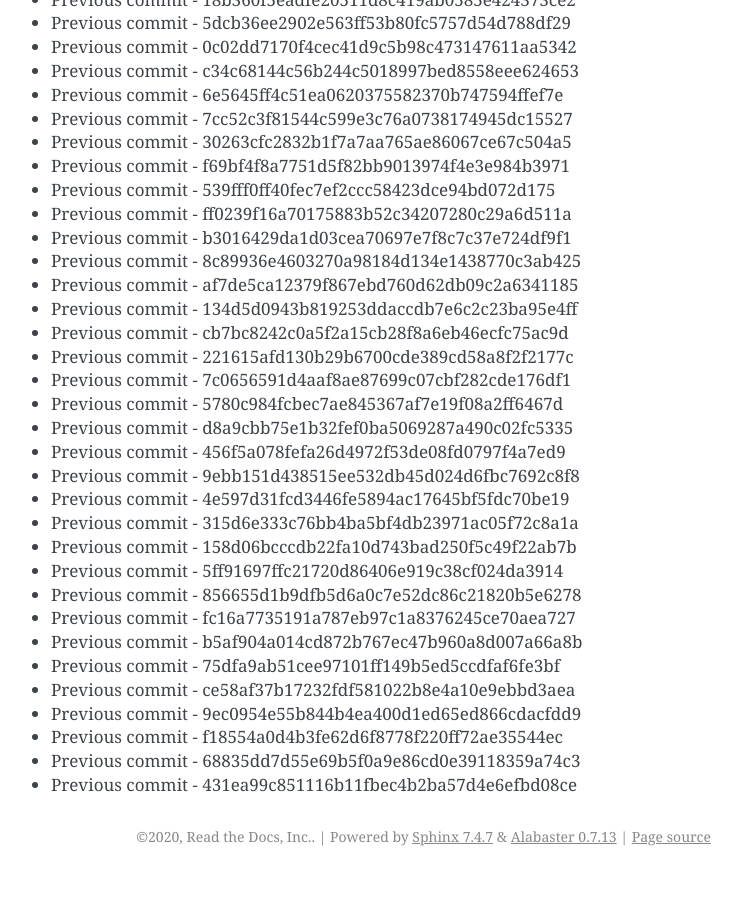
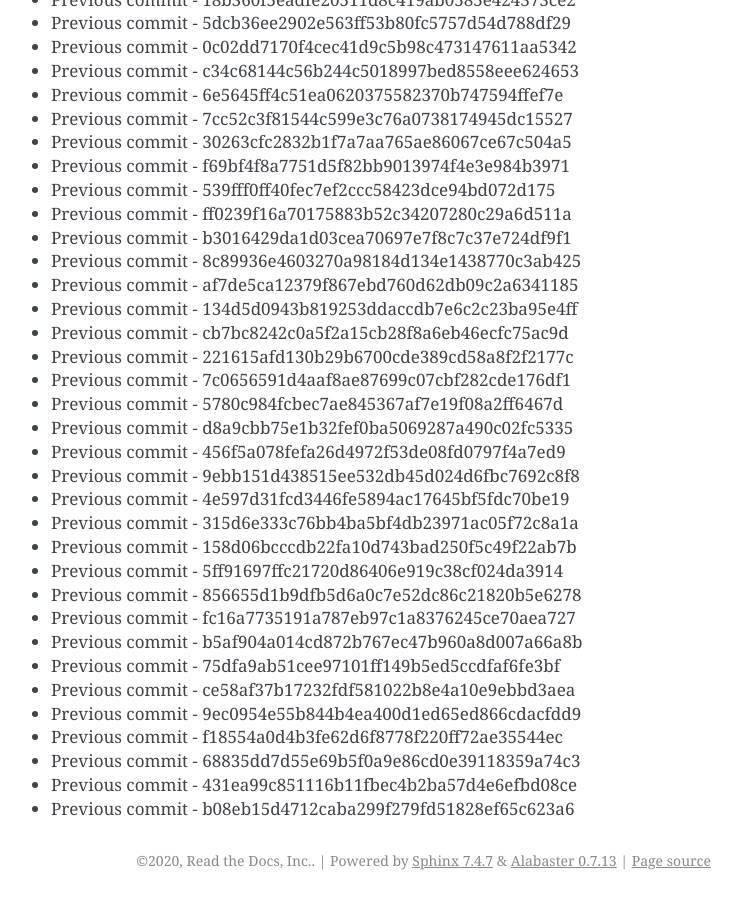
Before and after one commit to readthedocs/rtd-git-stresstest, a Sphinx documentation site: the page built from docs/updates.rst, in a window 1280 px wide and 900 px high, scrolled down 30521 px. Shown: the whole window, without its empty margins (399-1141 px from the left). Built offline with Sphinx 7.4.7, drawn with Linux system fonts in a browser that asks for light colours; before the commit the page ends 31397 px from its top, so only the background shows below that.

Commit message:
Generating commit from previous: b08eb15d4712caba299f279fd51828ef65c623a6

```diff
--- a/docs/updates.rst
+++ b/docs/updates.rst
@@ -1314,3 +1314,4 @@ It can be tested for any performance characteristics.
 * Previous commit - f18554a0d4b3fe62d6f8778f220ff72ae35544ec
 * Previous commit - 68835dd7d55e69b5f0a9e86cd0e39118359a74c3
 * Previous commit - 431ea99c851116b11fbec4b2ba57d4e6efbd08ce
+* Previous commit - b08eb15d4712caba299f279fd51828ef65c623a6
```
